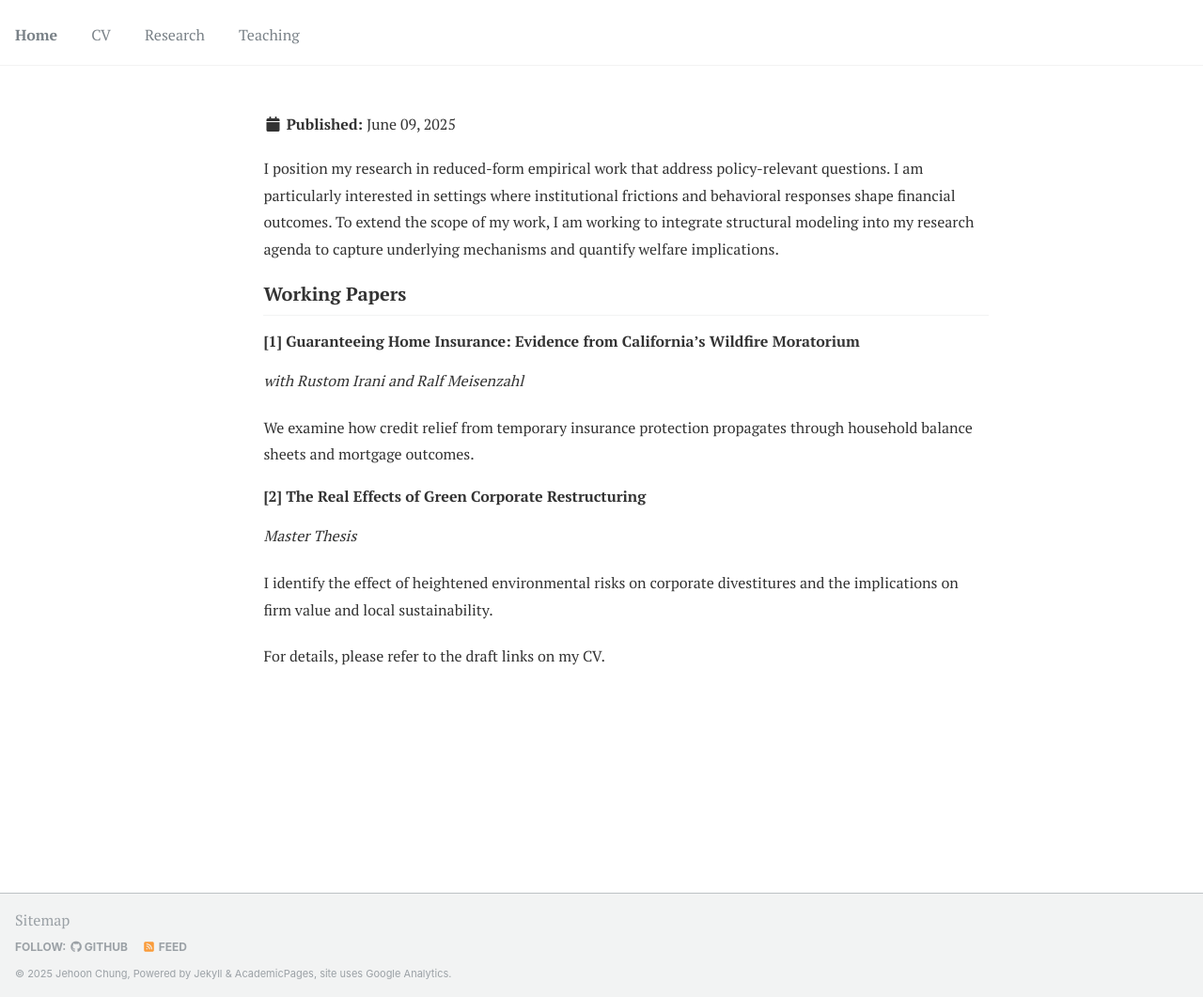
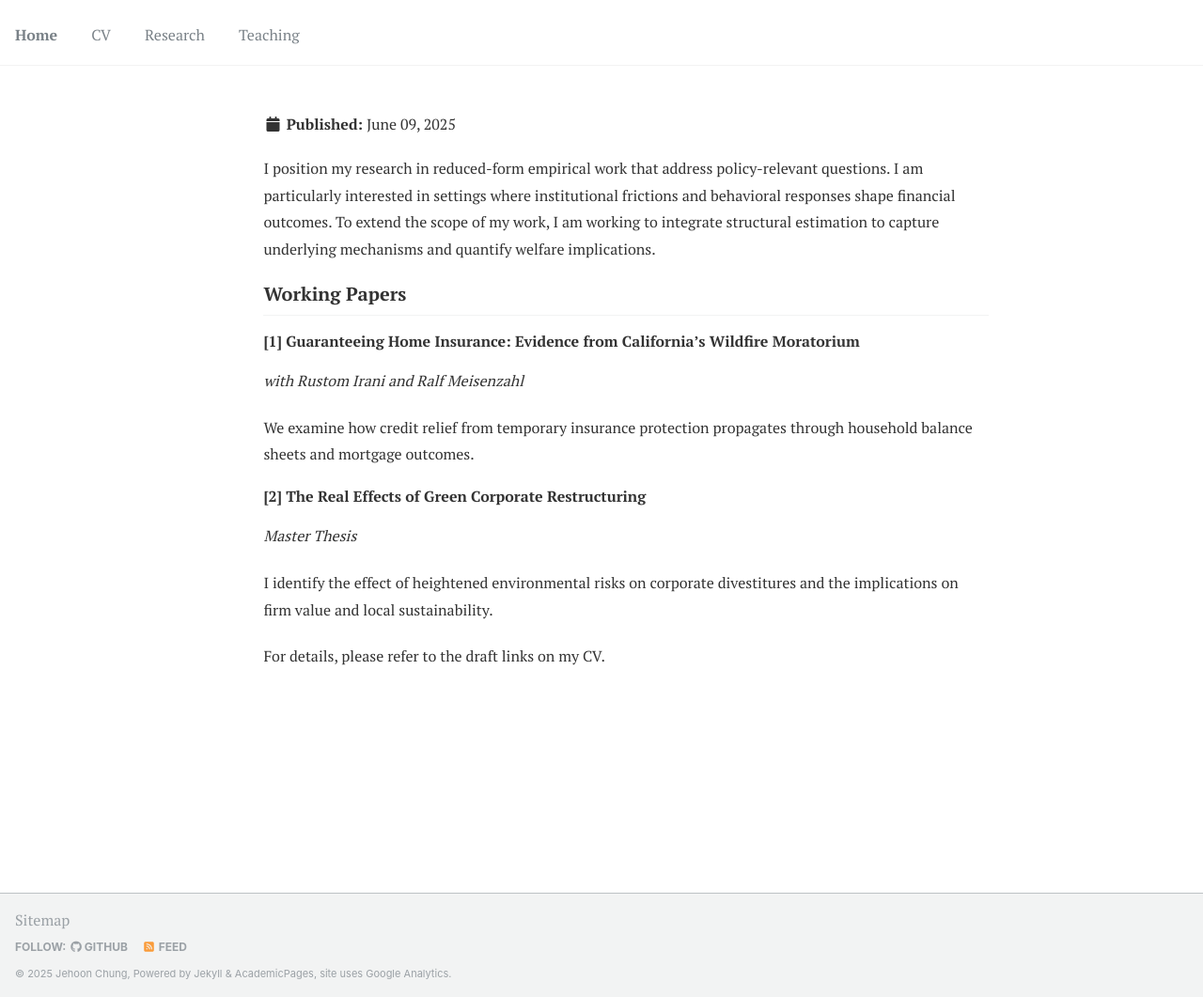
Before and after one commit to JehoonChung/jehoonchung.github.io, a Jekyll site: the page built from _research/research.md, in a window 1280 px wide and 1061 px high. Shown: the whole window at 94% size. Built offline with Jekyll 4.4.1, drawn with Linux system fonts in a browser that asks for light colours.

Commit message:
Update research.md

```diff
--- a/_research/research.md
+++ b/_research/research.md
@@ -5,7 +5,7 @@ mobile_hide_author: true
 collection: research
 permalink: /research/
 ---
-I position my research in reduced-form empirical work that address policy-relevant questions. I am particularly interested in settings where institutional frictions and behavioral responses shape financial outcomes. To extend the scope of my work, I am working to integrate structural modeling into my research agenda to capture underlying mechanisms and quantify welfare implications.
+I position my research in reduced-form empirical work that address policy-relevant questions. I am particularly interested in settings where institutional frictions and behavioral responses shape financial outcomes. To extend the scope of my work, I am working to integrate structural estimation to capture underlying mechanisms and quantify welfare implications.
 
 
 ## Working Papers
```
